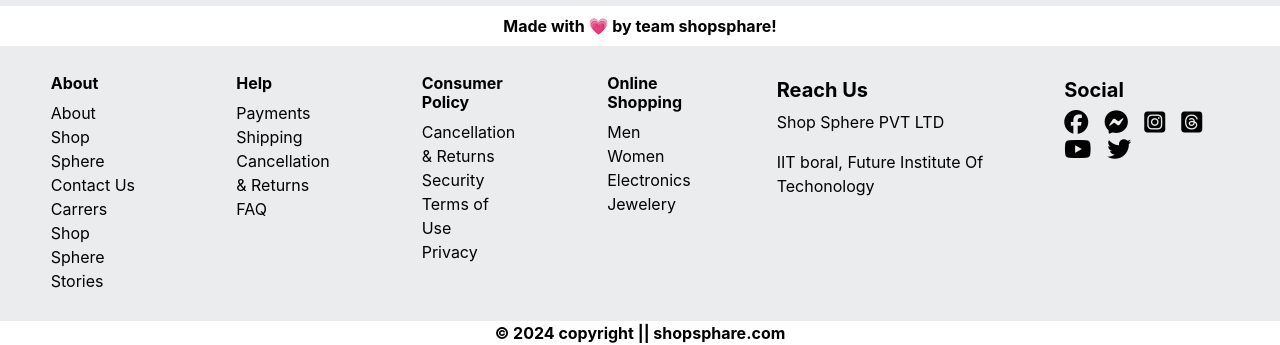
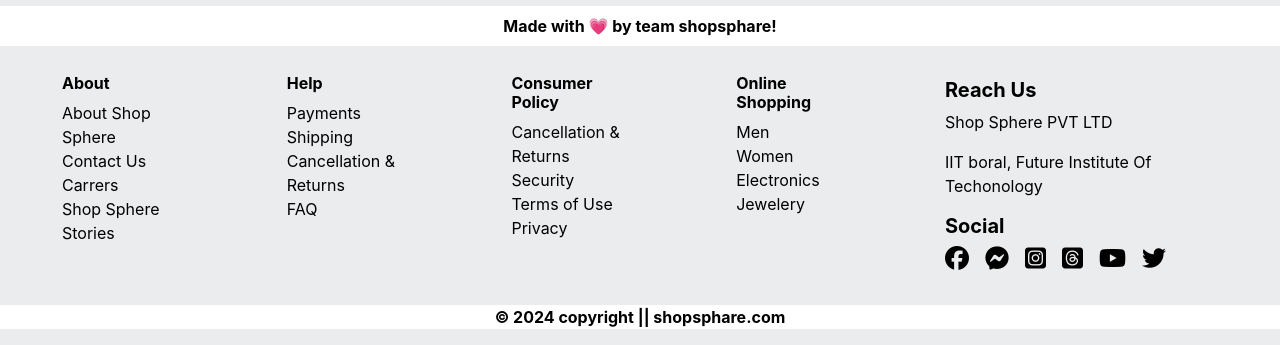
Before and after one commit to Vikash-Prajapati-23/Shop-Sphere, a React (Create React App) app in the folder Frontend/shop_sphare/: page / in a window 1280 px wide. Shown: the part 696-1041 px from the top of the page. Built offline with nearby package versions, Linux system fonts and the light colour scheme; no server answers.

Commit message:
Changed footer.

```diff
--- a/Frontend/shop_sphare/src/components/Footer/Footer.jsx
+++ b/Frontend/shop_sphare/src/components/Footer/Footer.jsx
@@ -127,7 +127,7 @@ const Footer = () => {
           </div>
         </div>
 
-        <div className="d-lg-flex d-flex d-md-block gap-5 justify-content-center p-2 mt-3 mt-md-0 mt-lg-0">
+        <div className="d-md-block gap-5 justify-content-center p-2 mt-3 mt-md-0 mt-lg-0">
           <div className="contact-foot foot-items mx-auto">
             <h5 className="foot-headings">Reach Us</h5>
             <p>Shop Sphere PVT LTD</p>
```
